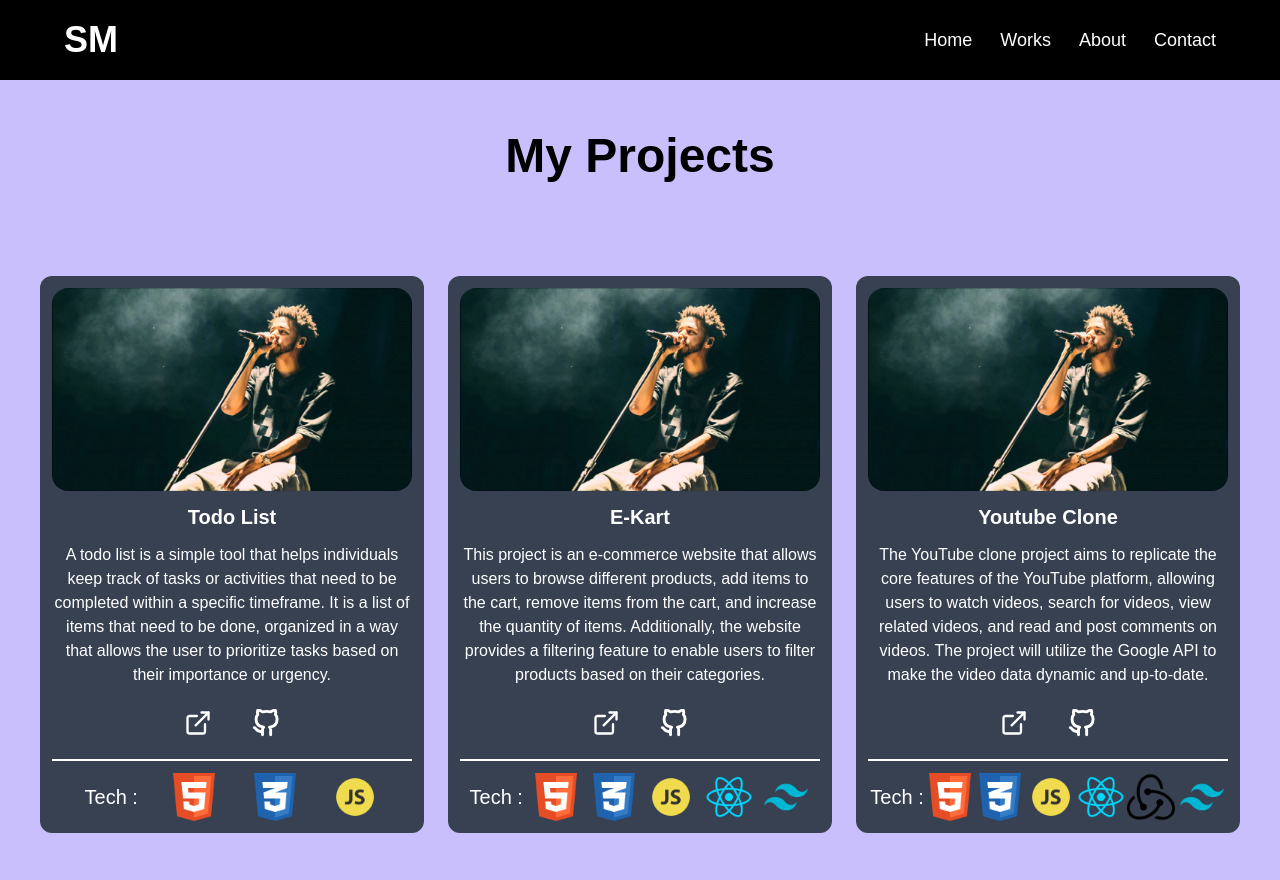
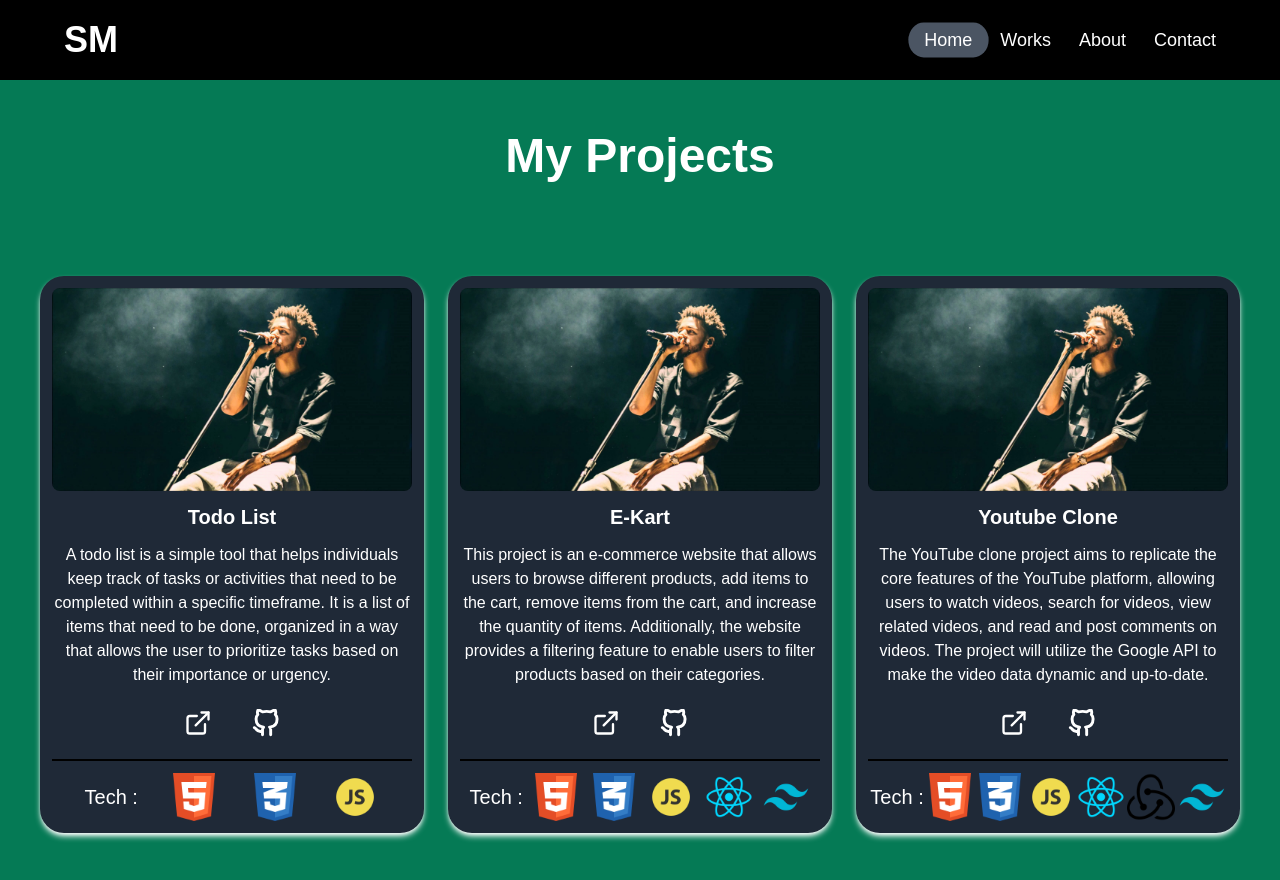
Before and after one commit to sushant-menon/portfolio-website-react, a React (Vite) app: page /project in a window 1280 px wide. Shown: the top 880 px of the page. Built offline with nearby package versions, Linux system fonts and the light colour scheme.

Commit message:
modified home page

```diff
--- a/src/components/AboutMeDetails.jsx
+++ b/src/components/AboutMeDetails.jsx
@@ -43,10 +43,10 @@ const AboutMeDetails = () => {
         <div className="flex flex-col">
           <p className="mt-4 font-bold text-center md:text-2xl md:max-w-full text-xl md:text-start w-full">
             Hey visitor, my name is Sushant Menon. I'm a self taught developer.
-            I work mostly on frontend and for which I use technologies like
+            I majorly work on frontend and for which I use technologies like
             HTML, CSS, Javascript and React. I convert beautiful designs into
             high quality code that produces visually stunning and user-friendly
-            websites.
+            websites. Always eager to learn new things.
           </p>
           {/* Education */}
           <div className="md:mt-20 mt-10 flex flex-col">
--- a/src/components/CardComponent.jsx
+++ /dev/null
@@ -1,46 +0,0 @@
-import React, { useContext } from "react";
-import { Link } from "react-router-dom";
-import { ProjectContext } from "../context/ProjectContext";
-
-const CardComponent = ({ Name, Description, Image, Tech, link, github }) => {
-  return (
-    <div className="bg-green-700 rounded-3xl m-4 p-4 w-full">
-      <div className="flex flex-col items-center md:items-start md:flex-row">
-        {/* Project details Image , description and tech used */}
-        <div className="flex items-center md:items-start md:flex-col flex-col">
-          <span className="mx-auto pb-2">{Name}</span>
-          <span>
-            <img className="rounded-xl w-[320px] md:w-[400px]" src={Image} />
-          </span>
-          <span className="mt-3 md:mx-48 space-x-4">
-            <Link to={link} target="_blank">
-              Live
-            </Link>
-            <Link to={github} target="_blank">
-              Github
-            </Link>
-          </span>
-        </div>
-        {/* description and tech */}
-        <div className="mt-7 space-y-6 md:space-y-0 md:flex-col flex flex-col md:ml-4">
-          <div className="w-full">
-            <h2 className="font-extrabold mb-1 tracking-wide text-black text-center md:text-start md:text-3xl">
-              Description:
-            </h2>
-            <span className="text-sm md:text-xl md:text-start md:tracking-wide tracking-wider text-gray-300 text-center md:leading-loose leading-relaxed">
-              <p className="md:mb-4">{Description}</p>
-            </span>
-          </div>
-          <div className="text-center font-extrabold mb-1 tracking-wide text-black md:text-start md:text-3xl">
-            <h2>Tech Used:</h2>
-            <span className="font-bold md:font-light md:text-xl text-gray-300">
-              {Tech}
-            </span>
-          </div>
-        </div>
-      </div>
-    </div>
-  );
-};
-
-export default CardComponent;
--- a/src/components/Navbar.jsx
+++ b/src/components/Navbar.jsx
@@ -10,13 +10,71 @@ const Navbar = () => {
       >
         SM
       </Link>
-      {/* Hamburger goes here */}
-      <div className="space-x-7 text-lg text-white">
-        <Link to="/home">Home</Link>
-        <Link to="/project">Works</Link>
-        <Link to="/about">About</Link>
-        <Link to="/contact">Contact</Link>
+
+      {/* large screen menu  */}
+
+      <div className="text-lg text-white hidden md:block">
+        <div className="mx-auto max-w-xl">
+          <nav className="relative z-0 flex space-x-7">
+            <Link to="/home" className="peer/home flex-1">
+              Home
+            </Link>
+            <Link to="/project" className="peer/work flex-1">
+              Works
+            </Link>
+            <Link to="/about" className="peer/about flex-1">
+              About
+            </Link>
+            <Link to="/contact" className="peer/contact flex-1">
+              Contact
+            </Link>
+            <span className="absolute -left-10 -z-10 h-full w-1/4 scale-x-110 scale-y-125 rounded-full bg-gray-600 peer-focus/home:left[-20%] duration-300 peer-focus/work:left-[13%] peer-focus/about:left-[40%] peer-focus/contact:left-[68%]"></span>
+          </nav>
+        </div>
       </div>
+
+      {/* hamburger  */}
+      <span className="md:hidden block">
+        <button
+          id="menu-btn"
+          className="hamburger focus:outline-none"
+          type="button"
+        >
+          <span className="hamburger-top"></span>
+          <span className="hamburger-middle"></span>
+          <span className="hamburger-bottom"></span>
+        </button>
+      </span>
+
+      {/* Hamburger starts from here */}
+
+      <div
+        id="menu"
+        className="hidden p-6 rounded-lg bg-darkViolet left-6 right-6 top-20 z-100"
+      >
+        <div className="flex flex-col items-center justify-center w-full space-y-6 font-bold text-white rounded-sm">
+          <a href="#" className="w-full text-center">
+            Features
+          </a>
+          <a href="#" className="w-full text-center">
+            Pricing
+          </a>
+          <a href="#" className="w-full text-center">
+            Resources
+          </a>
+          <a
+            href="#"
+            className="w-full pt-6 border-t border-gray-400 text-center"
+          >
+            Login
+          </a>
+          <a href="#" className="w-full py-3 rounded-full bg-cyan text-center">
+            Sign Up
+          </a>
+        </div>
+      </div>
+
+      {/* hamburger menu ends here */}
     </div>
   );
 };
--- a/src/components/ProjectCard.jsx
+++ b/src/components/ProjectCard.jsx
@@ -5,9 +5,9 @@ import { initFlowbite } from "flowbite";
 const ProjectCard = ({ prod }) => {
   const { Name, Description, Image, link, Github, Tech } = prod;
   return (
-    <div className=" bg-gray-700 rounded-xl w-96 px-3 py-3 mt-10 md:mt-24 text-white">
+    <div className=" bg-gray-800 shadow-md shadow-white rounded-3xl w-96 px-3 py-3 mt-10 md:mt-24 text-white">
       <div className="flex flex-col items-center w-full space-y-3">
-        <img className="rounded-2xl" src={Image} alt={Name} />
+        <img className="rounded-lg" src={Image} alt={Name} />
         <h3 className="text-xl font-extrabold">{prod.Name}</h3>
         <p className="text-center">{Description}</p>
         <span className="flex">
@@ -50,7 +50,7 @@ const ProjectCard = ({ prod }) => {
             Github
           </div>
         </span>
-        <span className="border border-white w-full"></span>
+        <span className="border border-black w-full"></span>
         {/* Technology used */}
         <div className="inline-flex items-center w-full justify-evenly">
           <p className="text-xl text-start">Tech :</p>
--- a/src/components/Projects.jsx
+++ b/src/components/Projects.jsx
@@ -8,10 +8,12 @@ const Projects = () => {
 
   return (
     <>
-      <div className="bg-purple-300 h-full py-8 px-4">
+      <div className="bg-green-600 h-full py-8 px-4">
         <div className="h-screen overflow-y-auto">
           <div className=" container px-3 py-5 h-full md:h-screen w-full mx-auto">
-            <h1 className="text-5xl font-bold text-center">My Projects</h1>
+            <h1 className="text-5xl font-bold text-center text-white ">
+              My Projects
+            </h1>
             <div className="flex relative flex-col md:justify-around justify-between items-center flex-wrap md:flex-row md:items-stretch">
               {/* Cards goes here */}
               {project.map(prod => {
--- a/src/index.css
+++ b/src/index.css
@@ -7,3 +7,41 @@
     overflow-y: hidden;
   }
 } */
+.hamburger-top,
+.hamburger-middle,
+.hamburger-bottom {
+  content: "";
+  position: absolute;
+  width: 24px;
+  height: 3px;
+  top: 0;
+  left: 0;
+  background: #9c9aa6;
+  transform: rotate(0);
+  transition: all 0.5s;
+}
+
+.hamburger-middle {
+  transform: translateY(7px);
+}
+
+.hamburger-bottom {
+  transform: translateY(14px);
+}
+
+.open {
+  transform: rotate(90deg);
+  transform: translateY(0px);
+}
+
+.open .hamburger-top {
+  transform: rotate(45deg) translateY(6px) translateX(6px);
+}
+
+.open .hamburger-middle {
+  display: none;
+}
+
+.open .hamburger-bottom {
+  transform: rotate(-45deg) translateY(6px) translateX(-6px);
+}
```
